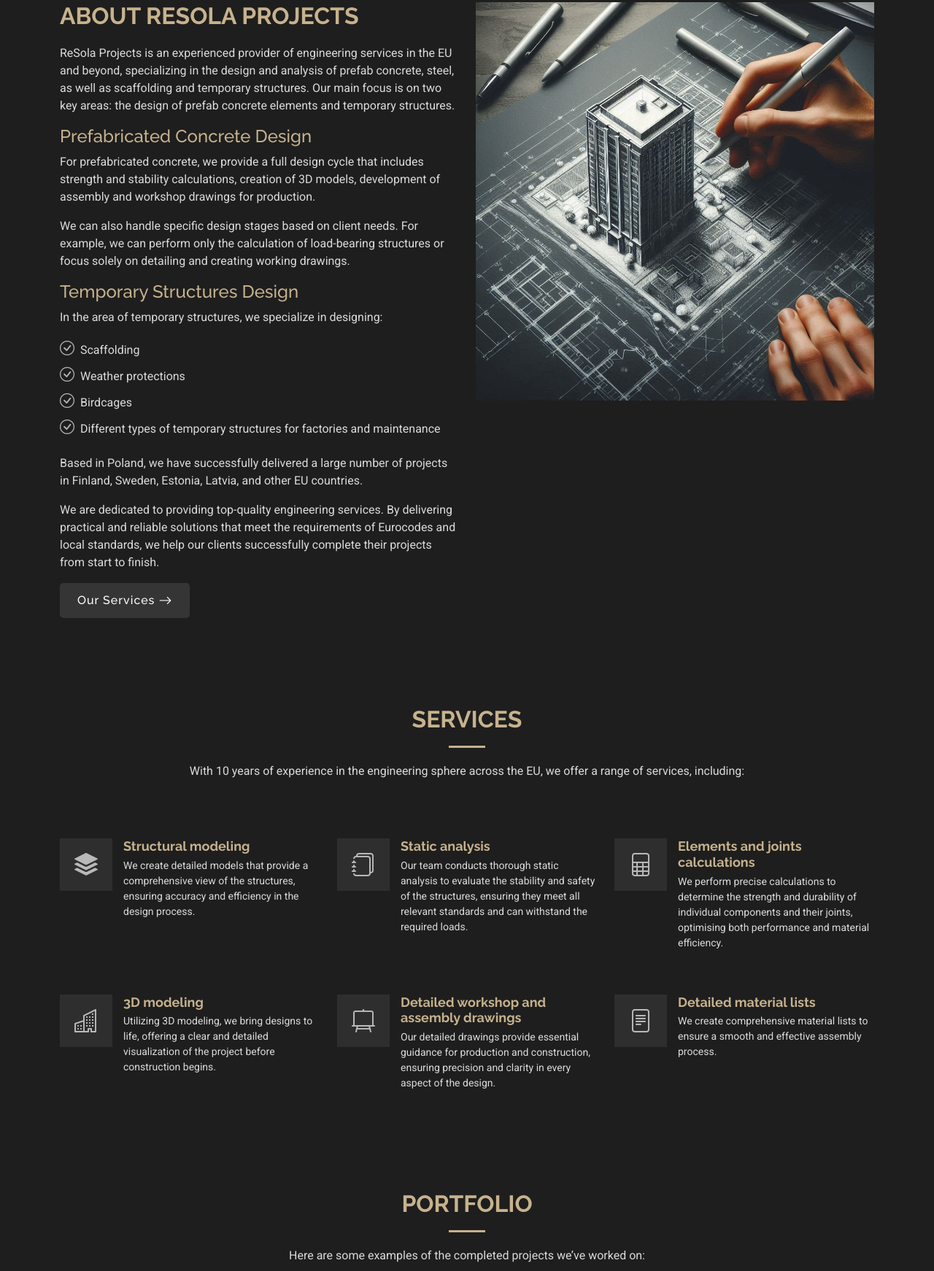
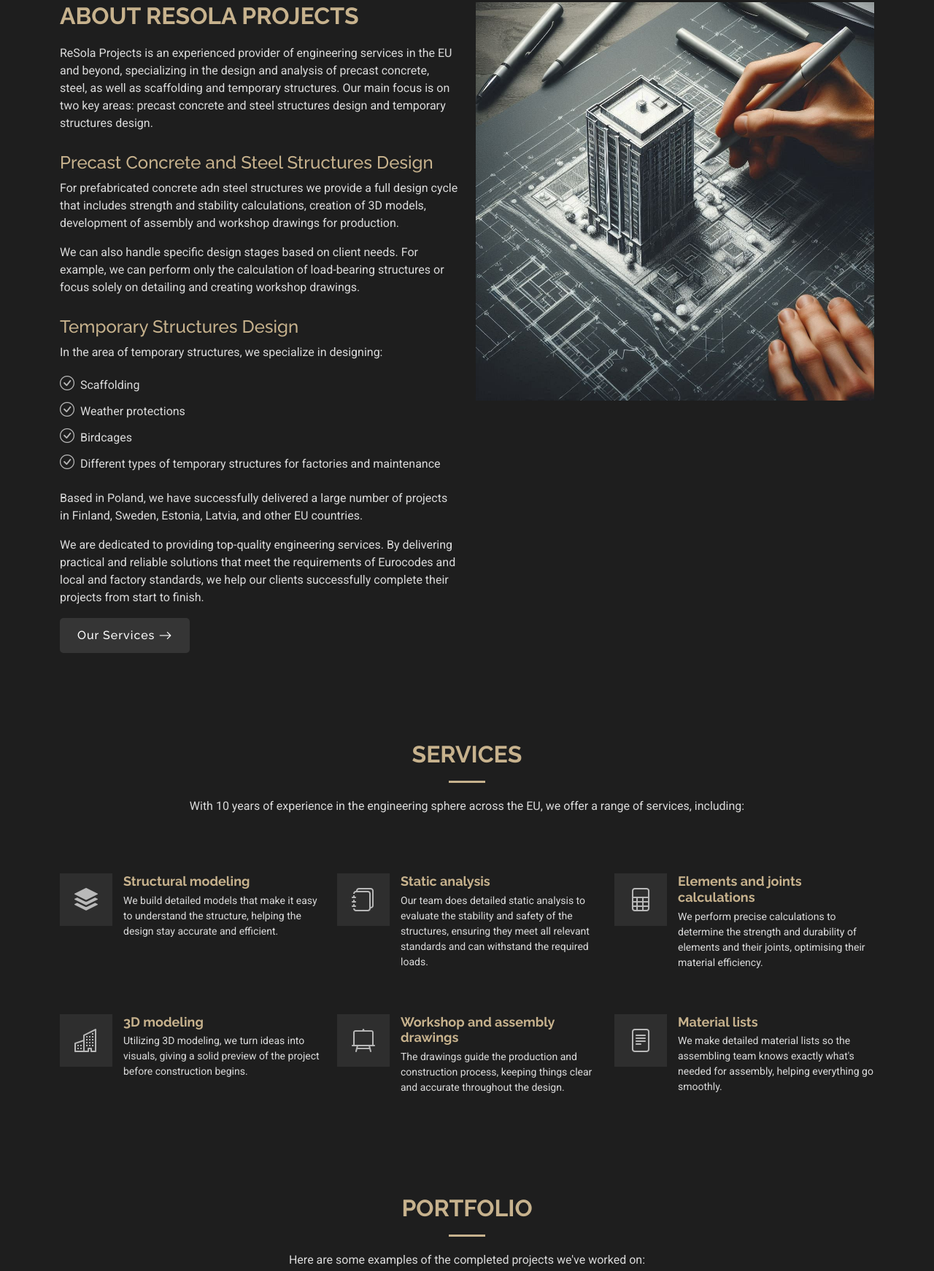
Before and after one commit to teknovizier/resola-website, a plain HTML site: page index.html in a window 1280 px wide. Shown: the part 857-2599 px from the top of the page at 73% size. Drawn offline with Linux system fonts and the light colour scheme.

Commit message:
Refine language and wording

```diff
--- a/assets/css/main.css
+++ b/assets/css/main.css
@@ -821,6 +821,10 @@
 /*--------------------------------------------------------------
 # About Section
 --------------------------------------------------------------*/
+.about .content h4 {
+  margin-top: 1.75rem;
+}
+
 .about .content h3 {
   font-size: 2rem;
   font-weight: 700;
--- a/index.html
+++ b/index.html
@@ -95,15 +95,15 @@
           <div class="col-lg-6 order-2 order-lg-1 content" data-aos="fade-up" data-aos-delay="200">
             <h3>About ReSola Projects</h3>
             <p>
-              ReSola Projects is an experienced provider of engineering services in the EU and beyond, specializing in the design and analysis of prefab concrete, steel, as well as scaffolding and temporary structures.
-              Our main focus is on two key areas: the design of prefab concrete elements and temporary structures.
+              ReSola Projects is an experienced provider of engineering services in the EU and beyond, specializing in the design and analysis of precast concrete, steel, as well as scaffolding and temporary structures.
+               Our main focus is on two key areas: precast concrete and steel structures design and temporary structures design.
             </p>
-            <h4>Prefabricated Concrete Design</h4>
+            <h4>Precast Concrete and Steel Structures Design</h4>
             <p>
-              For prefabricated concrete, we provide a full design cycle that includes strength and stability calculations, creation of 3D models, development of assembly and workshop drawings for production.
+              For prefabricated concrete adn steel structures we provide a full design cycle that includes strength and stability calculations, creation of 3D models, development of assembly and workshop drawings for production.
             </p>
             <p>
-              We can also handle specific design stages based on client needs. For example, we can perform only the calculation of load-bearing structures or focus solely on detailing and creating working drawings.
+              We can also handle specific design stages based on client needs. For example, we can perform only the calculation of load-bearing structures or focus solely on detailing and creating workshop drawings.
             </p>
             <h4>Temporary Structures Design</h4>
             <p>
@@ -119,7 +119,7 @@
               Based in Poland, we have successfully delivered a large number of projects in Finland, Sweden, Estonia, Latvia, and other EU countries.
             </p>
             <p>
-              We are dedicated to providing top-quality engineering services. By delivering practical and reliable solutions that meet the requirements of Eurocodes and local standards, we help our clients successfully complete their projects from start to finish.
+              We are dedicated to providing top-quality engineering services. By delivering practical and reliable solutions that meet the requirements of Eurocodes and local and factory standards, we help our clients successfully complete their projects from start to finish.
             </p>
 
             <a href="#services" class="read-more"><span>Our Services</span><i class="bi bi-arrow-right"></i></a>
@@ -149,7 +149,7 @@
               <div class="icon flex-shrink-0"><i class="bi bi-stack"></i></div>
               <div>
                 <h4 class="title">Structural modeling</h4>
-                <p class="description">We create detailed models that provide a comprehensive view of the structures, ensuring accuracy and efficiency in the design process.</p>
+                <p class="description">We build detailed models that make it easy to understand the structure, helping the design stay accurate and efficient.</p>
               </div>
             </div>
           </div>
@@ -161,7 +161,7 @@
               <div>
                 <h4 class="title">Static analysis</h4>
                 <p class="description">
-                  Our team conducts thorough static analysis to evaluate the stability and safety of the structures, ensuring they meet all relevant standards and can withstand the required loads.</p>
+                  Our team does detailed static analysis to evaluate the stability and safety of the structures, ensuring they meet all relevant standards and can withstand the required loads.</p>
               </div>
             </div>
           </div><!-- End Service Item -->
@@ -171,7 +171,7 @@
               <div class="icon flex-shrink-0"><i class="bi bi-file-spreadsheet"></i></div>
               <div>
                 <h4 class="title">Elements and joints calculations</h4>
-                <p class="description">We perform precise calculations to determine the strength and durability of individual components and their joints, optimising both performance and material efficiency.</p>
+                <p class="description">We perform precise calculations to determine the strength and durability of elements and their joints, optimising their material efficiency.</p>
               </div>
             </div>
           </div><!-- End Service Item -->
@@ -181,7 +181,7 @@
               <div class="icon flex-shrink-0"><i class="bi bi-buildings"></i></div>
               <div>
                 <h4 class="title">3D modeling</h4>
-                <p class="description">Utilizing 3D modeling, we bring designs to life, offering a clear and detailed visualization of the project before construction begins.</p>
+                <p class="description">Utilizing 3D modeling, we turn ideas into visuals, giving a solid preview of the project before construction begins.</p>
               </div>
             </div>
           </div><!-- End Service Item -->
@@ -190,8 +190,8 @@
             <div class="service-item d-flex">
               <div class="icon flex-shrink-0"><i class="bi bi-easel2"></i></div>
               <div>
-                <h4 class="title">Detailed workshop and assembly drawings</h4>
-                <p class="description">Our detailed drawings provide essential guidance for production and construction, ensuring precision and clarity in every aspect of the design.</p>
+                <h4 class="title">Workshop and assembly drawings</h4>
+                <p class="description">The drawings guide the production and construction process, keeping things clear and accurate throughout the design.</p>
               </div>
             </div>
           </div><!-- End Service Item -->
@@ -200,8 +200,8 @@
             <div class="service-item d-flex">
               <div class="icon flex-shrink-0"><i class="bi bi-file-text"></i></div>
               <div>
-                <h4 class="title">Detailed material lists</h4>
-                <p class="description">We create comprehensive material lists to ensure a smooth and effective assembly process.</p>
+                <h4 class="title">Material lists</h4>
+                <p class="description">We make detailed material lists so the assembling team knows exactly what's needed for assembly, helping everything go smoothly.</p>
               </div>
             </div>
           </div><!-- End Service Item -->
@@ -218,7 +218,7 @@
       <!-- Section Title -->
       <div class="container section-title" data-aos="fade-up">
         <h2>Portfolio</h2>
-        <p>Here are some examples of the completed projects we’ve worked on:</p>
+        <p>Here are some examples of the completed projects we've worked on:</p>
       </div><!-- End Section Title -->
 
       <div class="container">
@@ -318,7 +318,7 @@
             If you're interested in any of our services, please feel free to contact us at your convenience.
           </p>
           <p>
-            We would be happy to provide additional information, answer any questions you may have, or discuss how we can tailor our offerings to meet your specific needs.
+            We would be happy to provide additional information, answer any questions you may have, or find ways to better suit our services to meet your specific needs.
           </p>
           </div>
 
@@ -364,7 +364,7 @@
           <a href="index.html" class="logo d-flex align-items-center">
             <span class="sitename">ReSola Projects</span>
           </a>
-          <p>We provide modeling, static analysis and drawings for prefab concrete, steel and temporary structures in the EU and beyond.</p>
+          <p>We provide static analysis, modeling and drawings for precast concrete, steel and temporary structures in the EU and beyond.</p>
           <div class="social-links d-flex mt-4">
             <a href="#" class="email"><i class="bi bi-envelope"></i></a>
             <a href="https://www.linkedin.com/company/resolaprojects/"><i class="bi bi-linkedin"></i></a>
```
